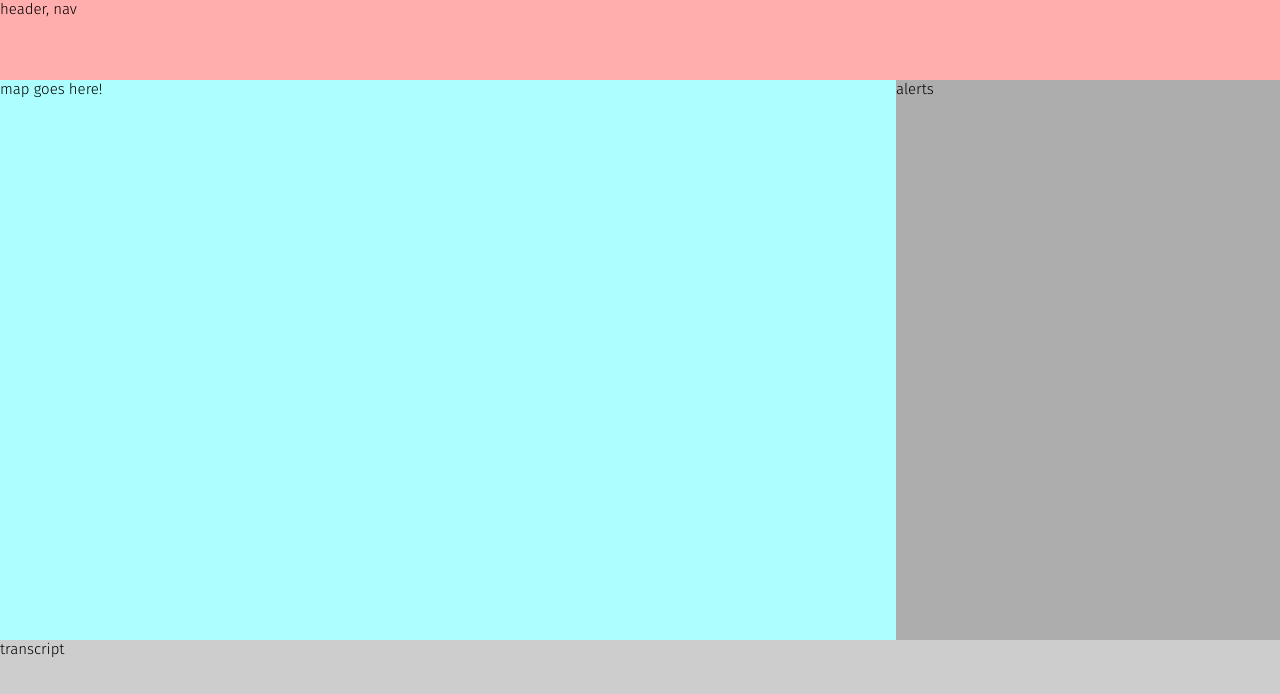
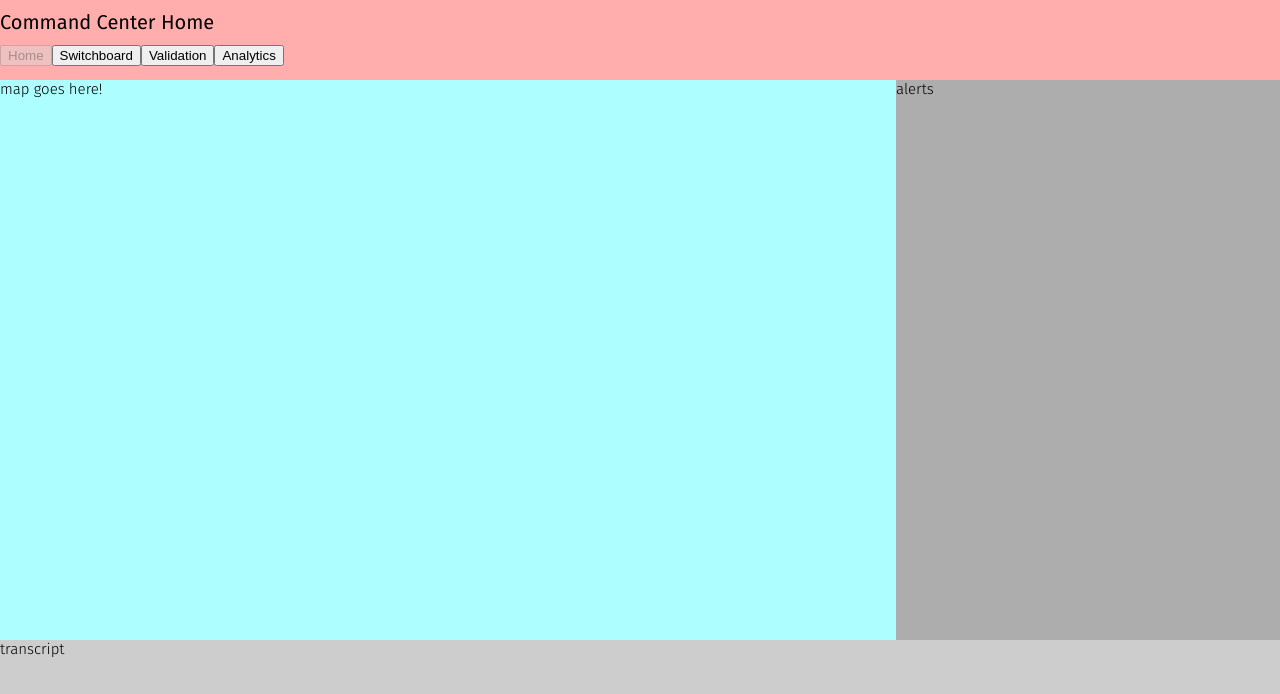
Before and after one commit to rytse/lyre, a React app in the folder front/: page / in a window 1280 px wide. Built offline with nearby package versions, Linux system fonts and the light colour scheme.

Commit message:
Set up different pages

```diff
--- a/front/index.js
+++ b/front/index.js
@@ -19,18 +19,101 @@ class AlertStack extends React.Component {
   }
 }
 
-function Header() {
-  return (<div id='header'> header, nav </div>);
+function Header(props) {
+  return (<div id='header'> <h1> Command Center {props.page} </h1>
+  <button disabled={props.page=='Home'} onClick={props.onClick} value='Home'> Home </button>
+  <button disabled={props.page=='Switchboard'} onClick={props.onClick} value='Switchboard'> Switchboard </button>
+  <button disabled={props.page=='Validation'} onClick={props.onClick} value='Validation'> Validation </button>
+  <button disabled={props.page=='Analytics'} onClick={props.onClick} value='Analytics'> Analytics </button>
+  </div>);
 }
 
-function App() {
-  return (<div> <Header />
-      <Map />
-      <AlertStack />
-      <TranscriptBox />
-      hi
+class Home extends React.Component {
+  constructor(props) {
+    super(props);
+    this.handleNav = props.handleNav;
+  }
+
+  render() {return (<div>
+    <Header page='Home' onClick={this.handleNav}/>
+    <Map />
+    <AlertStack />
+    <TranscriptBox />
     </div>
-  );
+  );}
+}
+
+class Switchboard extends React.Component {
+  constructor(props) {
+    super(props);
+    this.handleNav = props.handleNav;
+  }
+
+  render() {return(<div>
+    <Header page='Switchboard' onClick={this.handleNav}/>
+    </div>
+  );}
+}
+
+class Validation extends React.Component {
+  constructor(props) {
+    super(props);
+    this.handleNav = props.handleNav;
+  }
+
+  render() {return(<div>
+    <Header page='Validation' onClick={this.handleNav}/>
+    </div>
+  );}
+}
+
+class Analytics extends React.Component {
+  constructor(props) {
+    super(props);
+    this.handleNav = props.handleNav;
+  }
+
+  render() {return(<div>
+    <Header page='Analytics' onClick={this.handleNav}/>
+    </div>
+  );}
+}
+
+class App extends React.Component {
+  constructor(props) {
+    super(props);
+    this.state = {currentPage: 'Home'};
+    this.switchPage = this.switchPage.bind(this);
+  }
+
+  switchPage(e) {
+    this.setState({currentPage: e.target.value});
+  }
+
+  render() {
+    switch(this.state.currentPage) {
+      case 'Home':
+        return (<Home handleNav={this.switchPage}/>);
+        break;
+      case 'Switchboard':
+        return(<Switchboard handleNav={this.switchPage}/>);
+        break;
+      case 'Validation':
+        return(<Validation handleNav={this.switchPage}/>);
+        break;
+      case 'Analytics':
+        return(<Analytics handleNav={this.switchPage}/>);
+        break;
+      default:
+        return (<Home handleNav={this.switchPage}/>);
+        break;
+    }
+    return (<div>
+    <Header page={this.state.currentPage} onClick={this.switchPage}/>
+    <AlertStack />
+    <TranscriptBox />
+    </div>
+  ); }
 }
 
 ReactDOM.render(<App />, document.getElementById('root'));
--- a/front/main.css
+++ b/front/main.css
@@ -15,6 +15,13 @@ p {
   font-family: 'Fira Sans', sans-serif;
   font-weight: 300;
   font-size: 15;
+}
+
+h1 {
+  font-family: 'Fira Sans', sans-serif;
+  font-weight: 400;
+  font-size: 20;
+  line-height: 90%;
 }
 
 #root {
@@ -62,3 +69,7 @@ p {
   height: 10%;
   width: 100%;
 }
+
+#navbar {
+
+}
--- a/front/package.json
+++ b/front/package.json
@@ -5,7 +5,8 @@
   "main": "index.js",
   "scripts": {
     "test": "echo \"Error: no test specified\" && exit 1",
-    "start": "parcel index.html"
+    "start": "parcel index.html",
+    "build": "parcel build index.html --out-dir build"
   },
   "keywords": [],
   "author": "",
```
Also changed, not shown: 4 other files.
